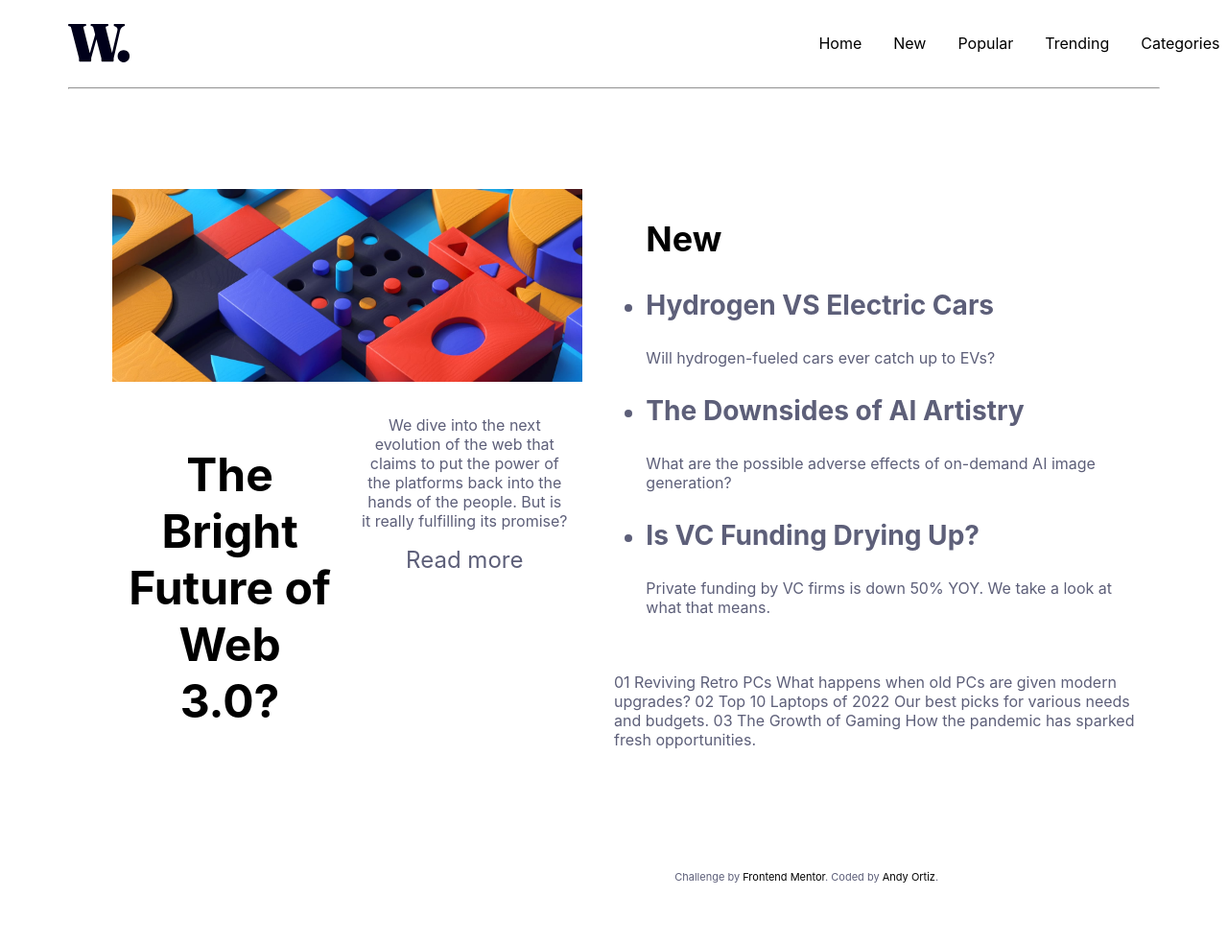
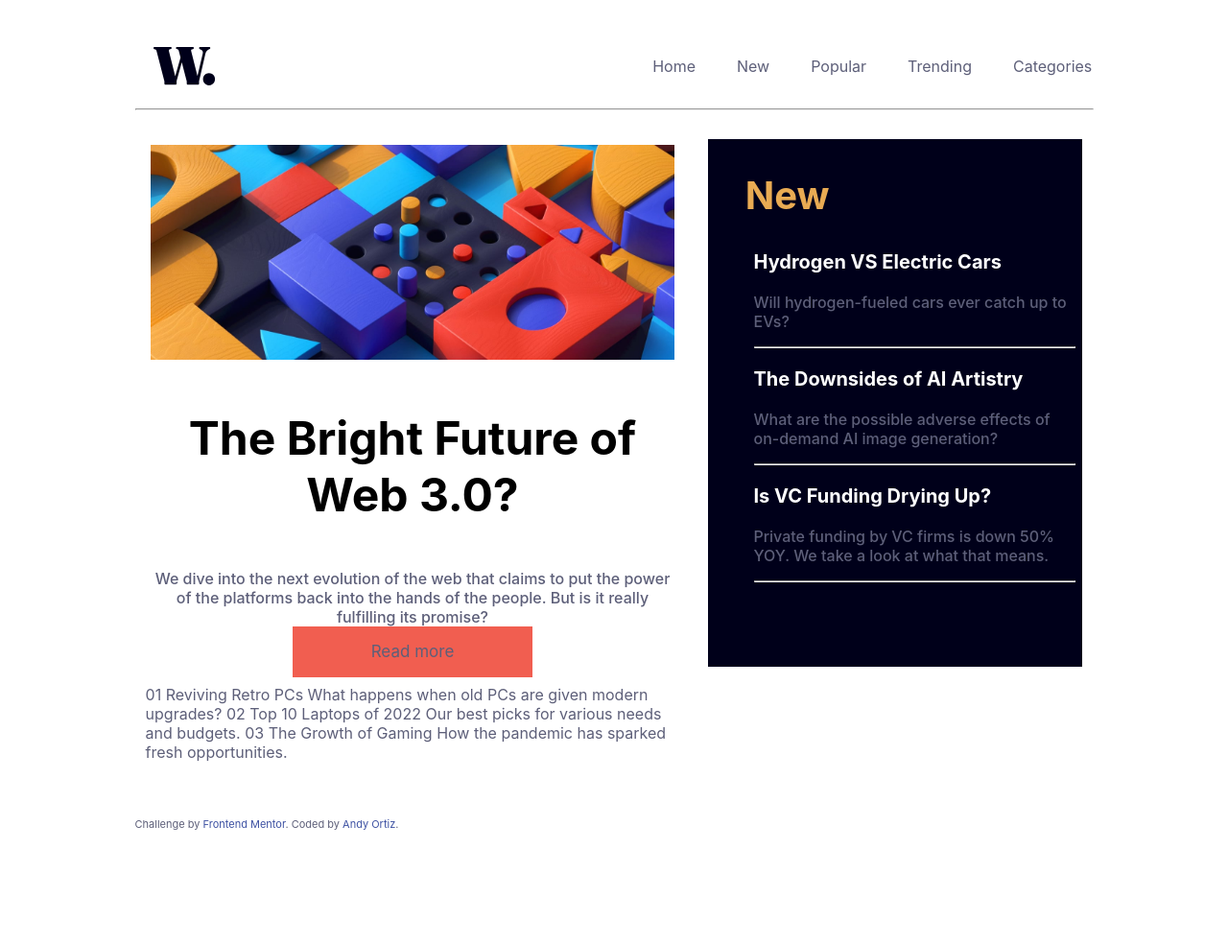
Before and after one commit to andyortz/SCESI_Web2023, a plain HTML site: page index.html in a window 1280 px wide. Shown: the whole page at 96% size. After the commit the page ends 922 px from the top, so only its background shows below. Drawn offline with Linux system fonts and the light colour scheme.

Commit message:
feat: added grid style to body

```diff
--- a/index.html
+++ b/index.html
@@ -23,11 +23,11 @@
         <img src="assets/images/logo.svg" alt="logo">
         <aside class="menu">
           <ul>
-            <li><a href="#collections">Home</a></li>
-            <li><a href="#men">New</a></li>
-            <li><a href="#women">Popular</a></li>
-            <li><a href="#about">Trending</a></li>
-            <li><a href="#contact">Categories</a></li>
+            <li><a href="#Home">Home</a></li>
+            <li><a href="#New">New</a></li>
+            <li><a href="#Popular">Popular</a></li>
+            <li><a href="#Trending">Trending</a></li>
+            <li><a href="#Categories">Categories</a></li>
           </ul>
         </aside>
       </div>
@@ -37,30 +37,37 @@
       <div class="mainfeed">
         <article class="mainpost">
           <img src="assets/images/image-web-3-desktop.jpg" alt="web3">
-          <section class="mainfeed">
+          <section class="">
             <h1>The Bright Future of Web 3.0?</h1>
           </section>
-          <section class="relevantnews">
+          <section class="">
             <p>We dive into the next evolution of the web that claims to put the power of the platforms back into the hands of the people.
               But is it really fulfilling its promise?</p>
-              Read more
+              <a href="#open" class="button">
+                Read more</a>
+
           </section>
         </article>
       </div>
       <div class="relevantnews">
         <h2>New</h2>
+        <section class="listnews">
           <ul>
             <li><h3>Hydrogen VS Electric Cars</h3>
               <p>Will hydrogen-fueled cars ever catch up to EVs?</p>
             </li>
+            <hr>
             <li><h3>The Downsides of AI Artistry</h3>
               <p>What are the possible adverse effects of on-demand AI image generation?</p>
             </li>
+            <hr>
             <li>
               <h3>Is VC Funding Drying Up?</h3>
               <p>Private funding by VC firms is down 50% YOY. We take a look at what that means.</p>
             </li>
+            <hr>
           </ul>
+        </section>
       </div>
       <div class="posts">
         01
@@ -76,10 +83,10 @@
         How the pandemic has sparked fresh opportunities.
       </div>
     </main>
-  </div>
     <div class="attribution">
       Challenge by <a href="https://www.frontendmentor.io?ref=challenge" target="_blank">Frontend Mentor</a>.
       Coded by <a href="#">Andy Ortiz</a>.
     </div>
+  </div>
 </body>
 </html>
--- a/styles.css
+++ b/styles.css
@@ -11,15 +11,15 @@
 }
 *{
     font-family: 'Inter', sans-serif;
-    padding: 0;
     color: var(--color-n-darkgrayishblue);
+    box-sizing: border-box;
 }
 .header{
     padding: 0 5%;
-    box-sizing: border-box;
 }
 .header-content, .icons, .nav, .logo{
-    padding: 1% 0;
+    padding: 1% 2%;
+    padding-right: 7%;
     display: flex;
     justify-content: space-between;
     align-items: center;
@@ -28,7 +28,7 @@
     padding-left: 15%;
     display: flex;
     list-style: none;
-    gap: 33px;
+    gap: 43px;
 }
 a{
     text-decoration: none;
@@ -46,48 +46,61 @@ a{
 .icons a img{
     inline-size: 3em;
 }
+h3{
+    font-size: 20px;
+}
 h1{
     font-size: 3em;
 }
 p{
+    font-weight: 500;
     font-size: 16px;
 }
-:hover :link{
-    color: black;
-}
+
 .container{
-    box-sizing: border-box;
-    padding: 5% 6%;
+    width: 100%;
+    display: grid;
+    gap: 3%;
+    justify-content: center;
+    overflow: hidden;
+    grid-template-columns: 1fr 40%;
+    padding: 2% 6%;
 }
 .mainfeed{
-    padding: 3%;
+    padding: 1%;
     margin: 0;
-    width: 50%;
-    float: left;
-    box-sizing: border-box;
     align-items: center;
 }
 .mainpost{
     text-align: center;
 }
 .mainpost img{
-
     inline-size: 100%;
 }
 
+.relevantnews{
+    background-color: var(--color-n-verydarkblue);
+    justify-content: center;
+    overflow: hidden;
+    width: auto;
+    min-height: 512 px;
+}
+.relevantnews h2{
+    font-size: 40px;
+    padding-left: 10%;
+    color: var(--color-p-softorange);
+}
+.listnews{
 
-.relevantnews{
-    font-size: 1.5em;
-    padding: 3%;
-    width: 50%;
-    float: left;
-    box-sizing: border-box;
-    display: block
+    padding-inline: 2%;
+    padding-left: -2%;
 }
-.pro img:hover{
-    opacity: 50%;
+.listnews ul{
+    list-style: none;
 }
-
+.listnews h3{
+    color: var(--color-n-white);
+}
 .attribution{
     padding: 5%;
     display: block;
@@ -98,10 +111,10 @@ a:hover{
     color: var(--color-n-black);
     text-decoration: none;
 }
-.wraper {
+.wrapper {
+    padding-top: 2%;
     max-inline-size: 1110px;
     margin: auto;
-    box-sizing: border-box;
 }
 h4, h3{
     color: var(--color-p-orange);
@@ -116,13 +129,12 @@ h1, h2{
 .button{
     align-items: center;
     font-size: 17px;
-    color: var(--color-n-white);
+    color: var(--color-p-orange);
     box-sizing: border-box;
     width: 20em;
     margin: 3% 15%;
     padding: 3% 15%;
-    border-radius: 0.5em;
-    background-color: var(--color-p-orange);
+    background-color: var(--color-p-softred);
 }
 .button img{
     inline-size: 1em;
@@ -133,7 +145,9 @@ h1, h2{
     opacity: 50%;
 }
 @media screen and (max-width: 800px) {
-    .product, .product-details{
+    .container{
+        flex-wrap: wrap;
+        display: flex;
         width: 100%;
     }
     .menu ul {
```
Lines whose indentation alone changed are shown as unchanged.
